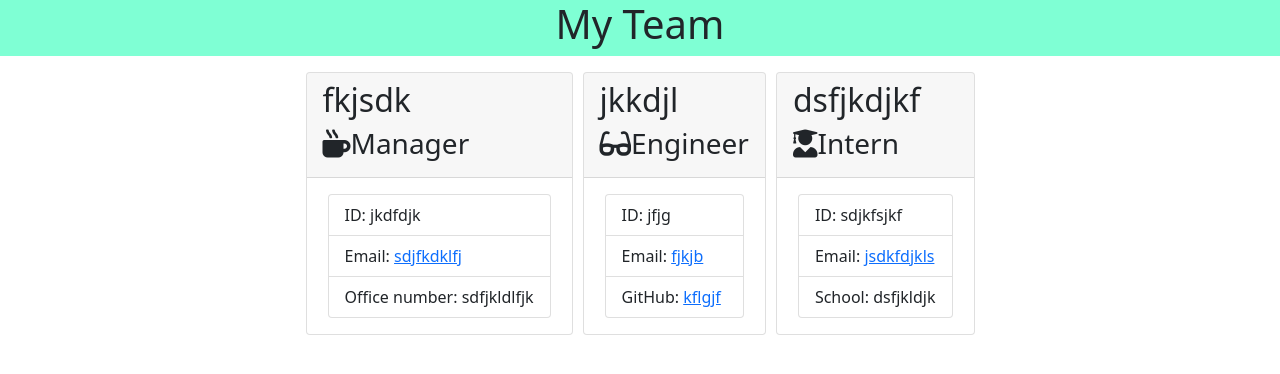
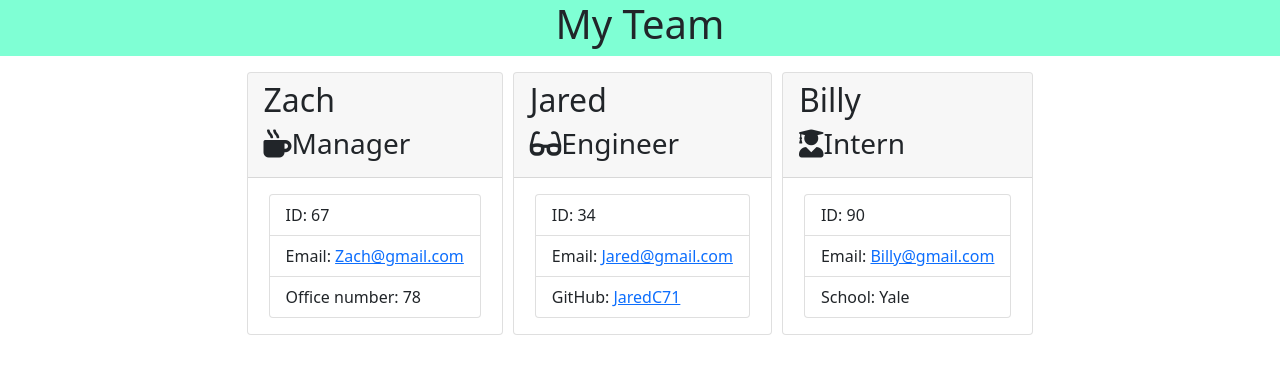
Before and after one commit to JaredC71/cardGenerator, a website: page index.html in a window 1280 px wide. Drawn offline with nearby package versions, Linux system fonts and the light colour scheme.

```diff
--- a/index.html
+++ b/index.html
@@ -25,38 +25,38 @@
             <div class="col-12 d-flex justify-content-center">
                 <div class="card">
     <div class="card-header">
-        <h2 class="card-title">fkjsdk</h2>
+        <h2 class="card-title">Zach</h2>
         <h3 class="card-title"><i class="fas fa-mug-hot mr-2"></i>Manager</h3>
     </div>
     <div class="card-body">
         <ul class="list-group">
-            <li class="list-group-item">ID: jkdfdjk</li>
-            <li class="list-group-item">Email: <a href="mailto:sdjfkdklfj">sdjfkdklfj</a></li>
-            <li class="list-group-item">Office number: sdfjkldlfjk</li>
+            <li class="list-group-item">ID: 67</li>
+            <li class="list-group-item">Email: <a href="mailto:Zach@gmail.com">Zach@gmail.com</a></li>
+            <li class="list-group-item">Office number: 78</li>
         </ul>
     </div>
 </div><div class="card">
     <div class="card-header">
-        <h2 class="card-title">jkkdjl</h2>
+        <h2 class="card-title">Jared</h2>
         <h3 class="card-title"><i class="fas fa-glasses mr-2"></i>Engineer</h3>
     </div>
     <div class="card-body">
         <ul class="list-group">
-            <li class="list-group-item">ID: jfjg</li>
-            <li class="list-group-item">Email: <a href="mailto:fjkjb">fjkjb</a></li>
-            <li class="list-group-item">GitHub: <a href="https://github.com/kflgjf" target="_blank" rel="noopener noreferrer">kflgjf</a></li>
+            <li class="list-group-item">ID: 34</li>
+            <li class="list-group-item">Email: <a href="mailto:Jared@gmail.com">Jared@gmail.com</a></li>
+            <li class="list-group-item">GitHub: <a href="https://github.com/JaredC71" target="_blank" rel="noopener noreferrer">JaredC71</a></li>
         </ul>
     </div>
 </div><div class="card">
     <div class="card-header">
-        <h2 class="card-title">dsfjkdjkf</h2>
+        <h2 class="card-title">Billy</h2>
         <h3 class="card-title"><i class="fas fa-user-graduate mr-2"></i>Intern</h3>
     </div>
     <div class="card-body">
         <ul class="list-group">
-            <li class="list-group-item">ID: sdjkfsjkf</li>
-            <li class="list-group-item">Email: <a href="mailto:jsdkfdjkls">jsdkfdjkls</a></li>
-            <li class="list-group-item">School: dsfjkldjk</li>
+            <li class="list-group-item">ID: 90</li>
+            <li class="list-group-item">Email: <a href="mailto:Billy@gmail.com">Billy@gmail.com</a></li>
+            <li class="list-group-item">School: Yale</li>
         </ul>
     </div>
 </div>
```
Also changed, not shown: README.md, ScreenShot.png.
